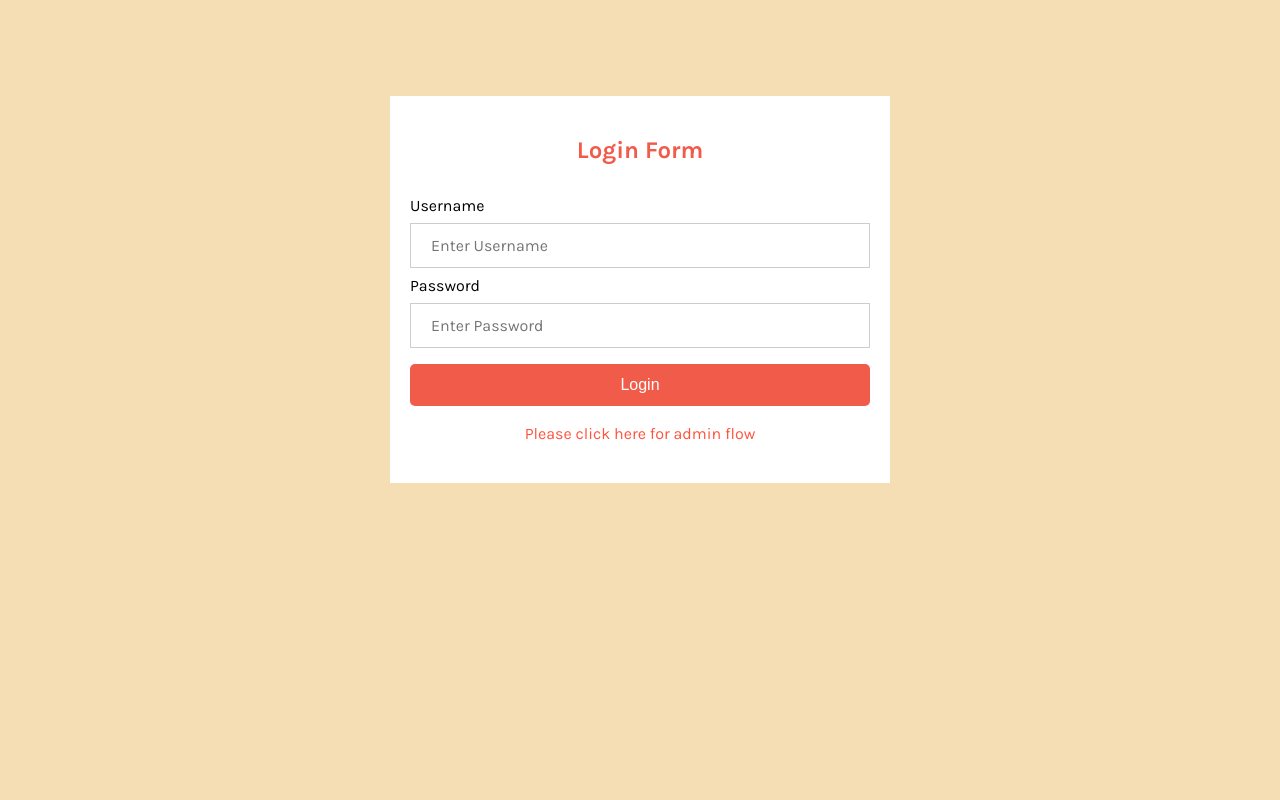
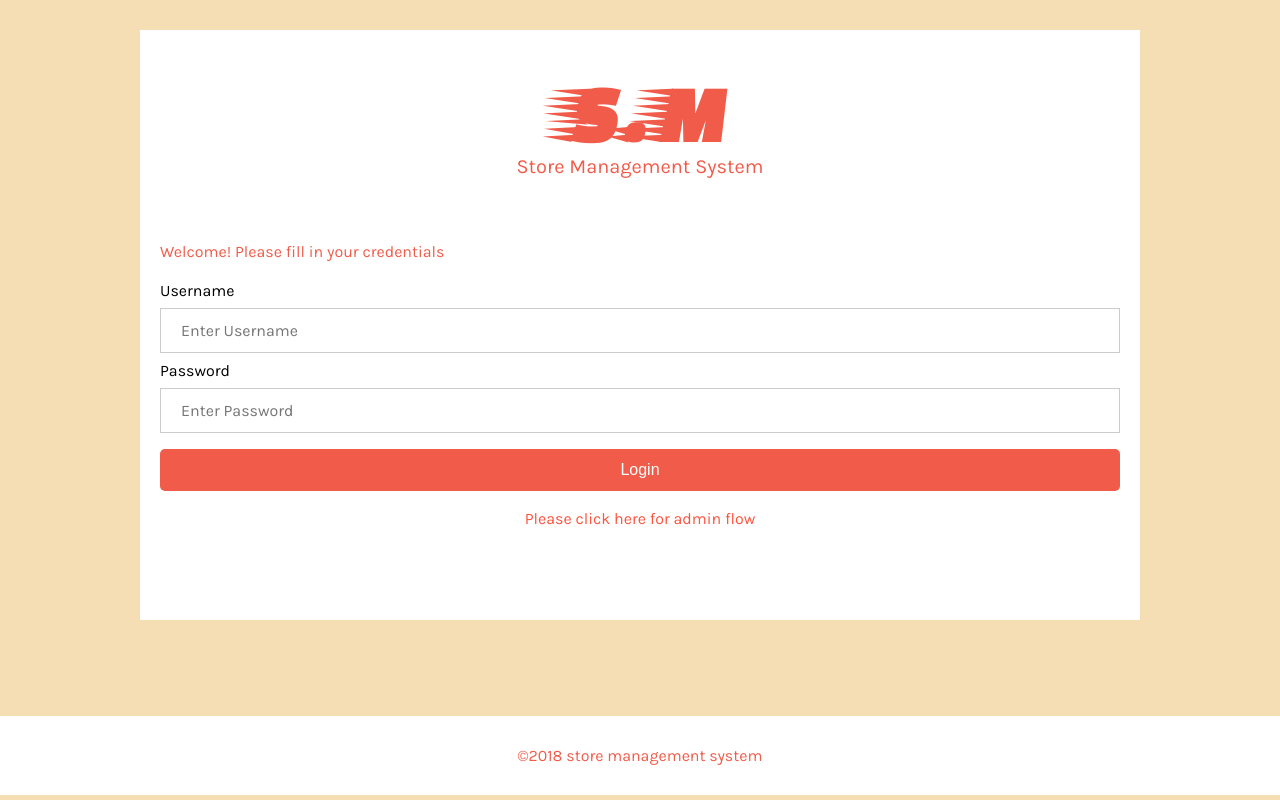
Before and after one commit to sirStephen/store-management, a website: page ui/index.html in a window 1280 px wide. Drawn offline with Linux system fonts and the light colour scheme.

Commit message:
feature(front-end): user/admin signin ui
User/admin should login in with the ui

[finishes #161397241]

```diff
--- a/ui/assets/css/style.css
+++ b/ui/assets/css/style.css
@@ -23,6 +23,18 @@ body {
   align-items: center;
 }
 
+.logo.increase-h2 {
+  font-size: 8rem;
+}
+
+.top-padding {
+  padding-top: 3rem;
+}
+
+.login-header-p {
+  font-size: 2rem;
+}
+
 section {
   padding: 9.6rem 0;
 }
@@ -34,11 +46,15 @@ section {
 }
 
 .section-form {
-  max-width: 50rem;
+  max-width: 100rem;
   margin: 0 auto;
   /* border: 0.1rem solid #ccc; */
   padding: 4rem 2rem;
   background-color: white;
+}
+
+.form {
+  padding: 3.2rem 0;
 }
 
 .user-tranction {
@@ -283,6 +299,21 @@ td {
   padding-bottom: 1rem;
 }
 
+.form-welcome {
+  font-size: 1.6rem;
+  color: #F15C4A;
+}
+
+.form-div {
+  padding: 2rem 0;
+}
+
+footer {
+  padding: 3rem 0;
+  background: white;
+  color: #F15C4A;
+}
+
 #checkout-page .active-checkout,
 #product-page .active-product,
 #transaction-page .active-transaction,
--- a/ui/index.html
+++ b/ui/index.html
@@ -6,19 +6,21 @@
   <meta http-equiv="X-UA-Compatible" content="IE=edge">
   <title>STORE MANAGER</title>
   <meta name="viewport" content="width=device-width, initial-scale=1">
-  <link href="https://fonts.googleapis.com/css?family=Karla:400,700" rel="stylesheet">
+  <link href="https://fonts.googleapis.com/css?family=Faster+One|Karla:400,700" rel="stylesheet">
   <link rel="stylesheet" type="text/css" href="assets/css/style.css" />
 </head>
 
 <body class="signin-body">
-  <section>
-    <div class="section-form-side">
+  <section class="top-padding">
+    <div class="section-form-side top-padding">
       <div class="section-form">
         <div class="login-header">
-          <h2>Login Form</h2>
+          <h2 class="logo increase-h2">S.M</h2>
+          <p class="login-header-p">Store Management System</p>
         </div>
         <form class="form" action="checkout.html">
-          <div class="container">
+          <p class="form-welcome">Welcome! Please fill in your credentials</p class="form-welcome">
+          <div class="container form-div">
             <label for="uname">
               <p>Username</p>
             </label>
@@ -39,6 +41,7 @@
       </div>
     </div>
   </section>
+  <footer class="dis-flex">&copy;2018 store management system</footer>
 </body>
 
 </html>
```
